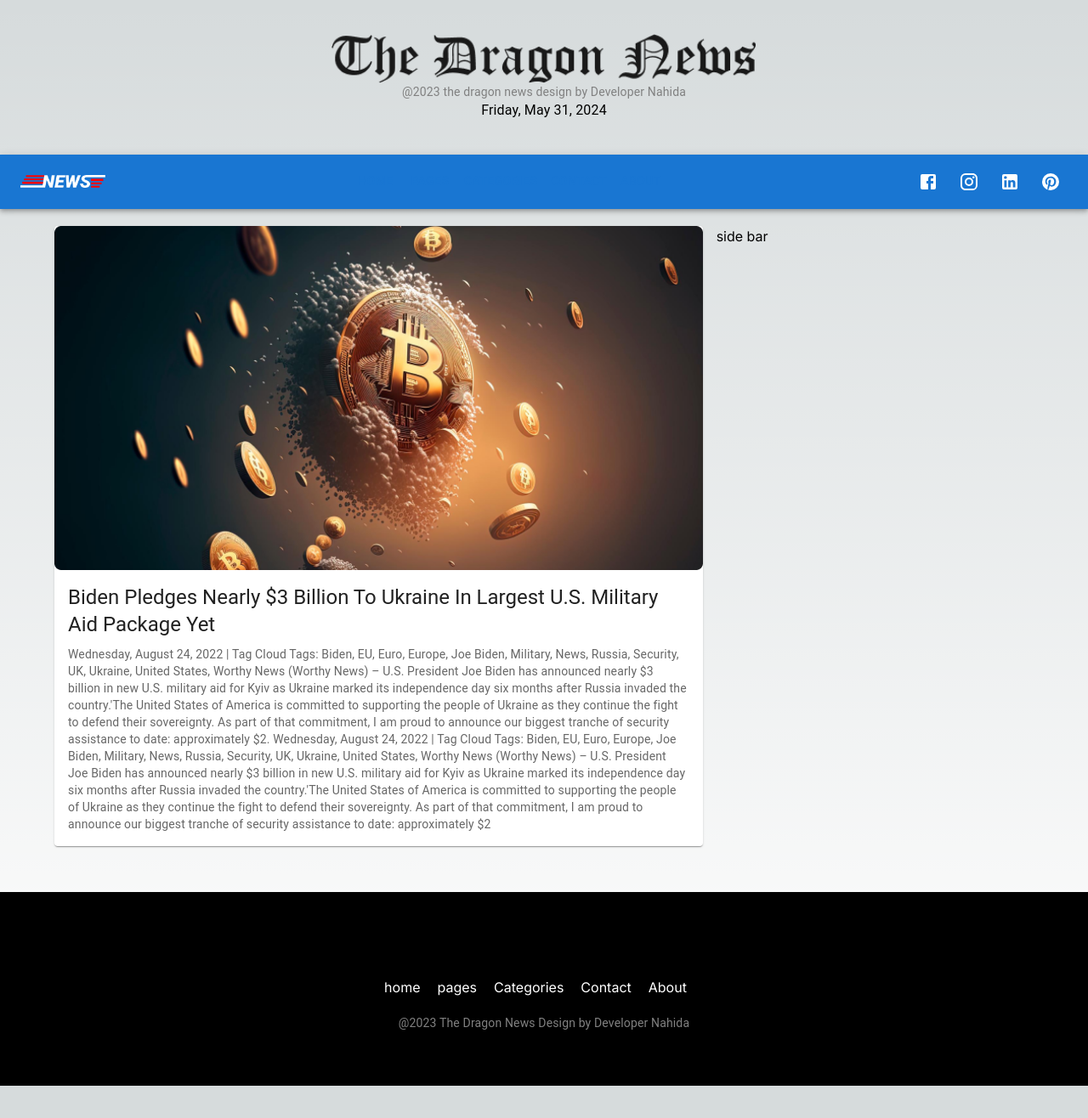
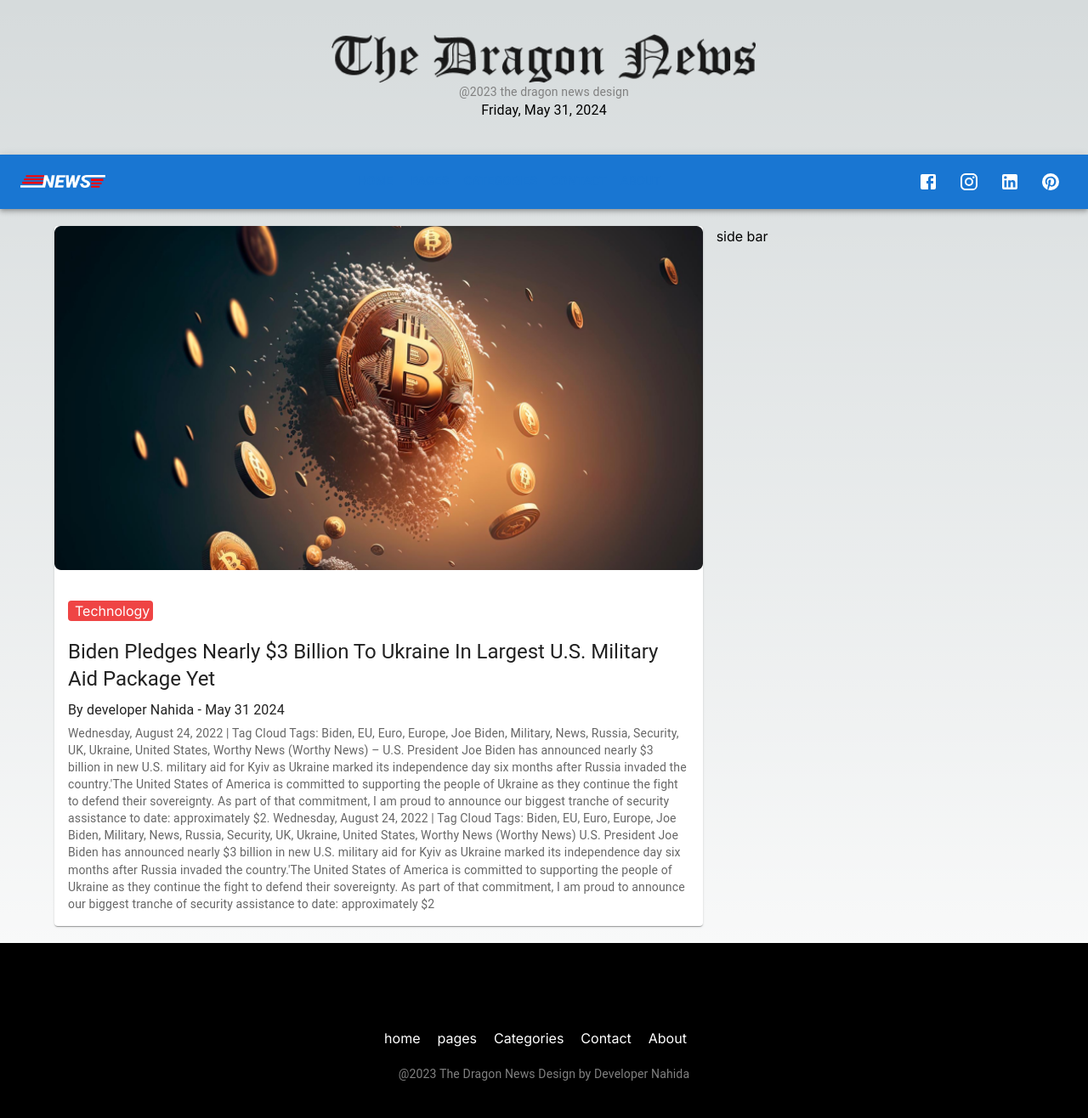
Before and after one commit to Umme-Nahida/the-dragon-news, a Next.js app: page / in a window 1280 px wide. Shown: the top 1316 px of the page at 85% size. Before the commit the page ends 1278 px from the top, so only its background shows below. Built offline with nearby package versions, Linux system fonts and the light colour scheme.

Commit message:
added a headers logo

```diff
--- a/src/components/shared/Header.js
+++ b/src/components/shared/Header.js
@@ -13,11 +13,11 @@ const Header = () => {
               <Image src={header} width={500} height={500} alt='header logo' className='mx-auto' />
             </Container>
             <Typography variant='body2' color="gray" className='my-3'>
-            @2023 the dragon news design by Developer Nahida
-          </Typography>
+               @2023 the dragon news design
+            </Typography>
             <Typography >
-            {currentDate}
-          </Typography>
+              {currentDate}
+            </Typography>
 
         </Box>
     );
--- a/src/components/ui/LatestNews/LatestNews.js
+++ b/src/components/ui/LatestNews/LatestNews.js
@@ -1,6 +1,7 @@
-import { Box, Card, CardActionArea, CardContent, CardMedia, Typography } from '@mui/material';
+import { Box, Card, CardActionArea, CardContent, CardMedia, Grid, Typography } from '@mui/material';
 import React from 'react';
 import topNews from "@/asset/top-news.png"
+import topNews2 from "@/asset/top-news2.png"
 import Image from 'next/image';
 
 const LatestNews = () => {
@@ -12,16 +13,28 @@ const LatestNews = () => {
         <Image src={topNews} width={800} alt='top-news'/>
       </CardMedia>
         <CardContent>
+            <p className='text-white bg-red-500 rounded px-2 w-[100px] my-5'>
+                Technology
+            </p>
           <Typography gutterBottom variant="h5" component="div">
           Biden Pledges Nearly $3 Billion To Ukraine In Largest U.S. Military Aid Package Yet
           </Typography>
+          <Typography gutterBottom>
+          By developer Nahida - May 31 2024
+          </Typography>
           <Typography variant="body2" color="text.secondary">
-          Wednesday, August 24, 2022 | Tag Cloud Tags: Biden, EU, Euro, Europe, Joe Biden, Military, News, Russia, Security, UK, Ukraine, United States, Worthy News (Worthy News) – U.S. President Joe Biden has announced nearly $3 billion in new U.S. military aid for Kyiv as Ukraine marked its independence day six months after Russia invaded the country.'The United States of America is committed to supporting the people of Ukraine as they continue the fight to defend their sovereignty. As part of that commitment, I am proud to announce our biggest tranche of security assistance to date: approximately $2. Wednesday, August 24, 2022 | Tag Cloud Tags: Biden, EU, Euro, Europe, Joe Biden, Military, News, Russia, Security, UK, Ukraine, United States, Worthy News (Worthy News) – U.S. President Joe Biden has announced nearly $3 billion in new U.S. military aid for Kyiv as Ukraine marked its independence day six months after Russia invaded the country.'The United States of America is committed to supporting the people of Ukraine as they continue the fight to defend their sovereignty. As part of that commitment, I am proud to announce our biggest tranche of security assistance to date: approximately $2
+          Wednesday, August 24, 2022 | Tag Cloud Tags: Biden, EU, Euro, Europe, Joe Biden, Military, News, Russia, Security, UK, Ukraine, United States, Worthy News (Worthy News) – U.S. President Joe Biden has announced nearly $3 billion in new U.S. military aid for Kyiv as Ukraine marked its independence day six months after Russia invaded the country.'The United States of America is committed to supporting the people of Ukraine as they continue the fight to defend their sovereignty. As part of that commitment, I am proud to announce our biggest tranche of security assistance to date: approximately $2. Wednesday, August 24, 2022 | Tag Cloud Tags: Biden, EU, Euro, Europe, Joe Biden, Military, News, Russia, Security, UK, Ukraine, United States, Worthy News (Worthy News) U.S. President Joe Biden has announced nearly $3 billion in new U.S. military aid for Kyiv as Ukraine marked its independence day six months after Russia invaded the country.'The United States of America is committed to supporting the people of Ukraine as they continue the fight to defend their sovereignty. As part of that commitment, I am proud to announce our biggest tranche of security assistance to date: approximately $2
           </Typography>
         </CardContent>
       </CardActionArea>
     </Card>
-        </Box>
+
+    <Grid container spacing={2} columnSpacing={{xm:1, sm:2, md:3}}>
+      <Grid item xm={6}>
+
+      </Grid>
+    </Grid>
+    </Box>
     );
 };
 
```
